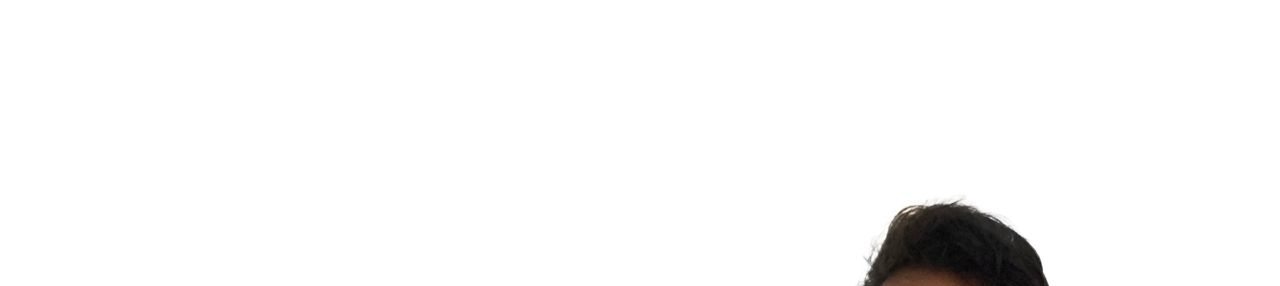
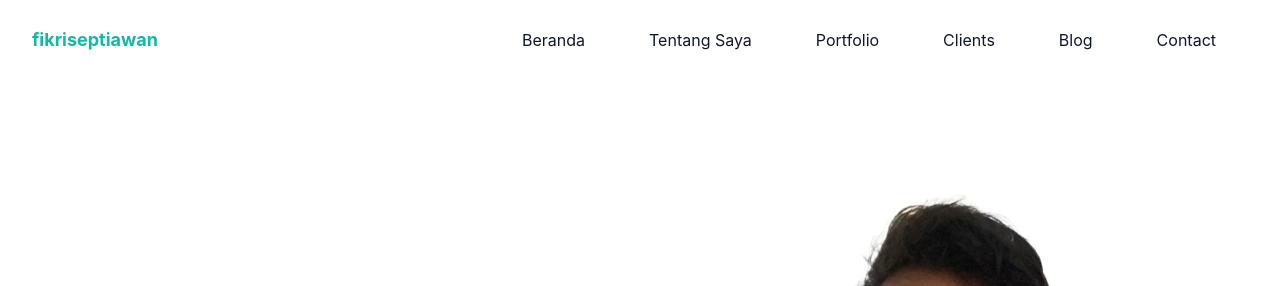
Before and after one commit to fisecode/portfolio-tailwind-css, a website: page index.html in a window 1280 px wide. Shown: the top 286 px of the page. Drawn offline with Linux system fonts and the light colour scheme.

Commit message:
Header Section

```diff
--- a/index.html
+++ b/index.html
@@ -8,6 +8,90 @@
     <link rel="stylesheet" href="dist/output.css" />
   </head>
   <body>
+    <!-- Header Start -->
+    <header
+      class="absolute top-0 left-0 z-10 flex w-full items-center bg-transparent"
+    >
+      <div class="container">
+        <div class="relative flex items-center justify-between">
+          <div class="px-4">
+            <a href="#home" class="block py-6 text-lg font-bold text-primary"
+              >fikriseptiawan</a
+            >
+          </div>
+          <div class="flex items-center px-4">
+            <button
+              id="hamburger"
+              name="hamburger"
+              type="button"
+              class="absolute right-4 block lg:hidden"
+            >
+              <span
+                class="hamburger-line origin-top-left transition duration-300 ease-in-out"
+              ></span>
+              <span
+                class="hamburger-line transition duration-300 ease-in-out"
+              ></span>
+              <span
+                class="hamburger-line origin-bottom-left transition duration-300 ease-in-out"
+              ></span>
+            </button>
+
+            <nav
+              id="nav-menu"
+              class="absolute right-4 top-full hidden w-full max-w-[250px] rounded-lg bg-white py-5 shadow-lg lg:static lg:block lg:max-w-full lg:rounded-none lg:bg-transparent lg:shadow-none"
+            >
+              <ul class="block lg:flex">
+                <li class="group">
+                  <a
+                    href="#home"
+                    class="mx-8 flex py-2 text-base text-dark group-hover:text-primary"
+                    >Beranda</a
+                  >
+                </li>
+                <li class="group">
+                  <a
+                    href="#about"
+                    class="mx-8 flex py-2 text-base text-dark group-hover:text-primary"
+                    >Tentang Saya</a
+                  >
+                </li>
+                <li class="group">
+                  <a
+                    href="#portfolio"
+                    class="mx-8 flex py-2 text-base text-dark group-hover:text-primary"
+                    >Portfolio</a
+                  >
+                </li>
+                <li class="group">
+                  <a
+                    href="#clients"
+                    class="mx-8 flex py-2 text-base text-dark group-hover:text-primary"
+                    >Clients</a
+                  >
+                </li>
+                <li class="group">
+                  <a
+                    href="#blog"
+                    class="mx-8 flex py-2 text-base text-dark group-hover:text-primary"
+                    >Blog</a
+                  >
+                </li>
+                <li class="group">
+                  <a
+                    href="#contact"
+                    class="mx-8 flex py-2 text-base text-dark group-hover:text-primary"
+                    >Contact</a
+                  >
+                </li>
+              </ul>
+            </nav>
+          </div>
+        </div>
+      </div>
+    </header>
+    <!-- Header End -->
+
     <!-- Hero Section Start -->
     <section id="home" class="pt-36">
       <div class="container">
@@ -191,5 +275,7 @@
       </div>
     </section>
     <!-- About Section End -->
+
+    <script src="dist/js/script.js"></script>
   </body>
 </html>
--- a/src/input.css
+++ b/src/input.css
@@ -1,3 +1,28 @@
 @tailwind base;
 @tailwind components;
 @tailwind utilities;
+
+body {
+  font-family: "Inter", sans-serif;
+}
+
+.navbar-fixed {
+  @apply fixed z-[9999] bg-white bg-opacity-70 backdrop-blur-[5px];
+  box-shadow: inset 0 -1px 0 0 rgba(0, 0, 0, 0.1);
+}
+
+.hamburger-line {
+  @apply my-2 block h-[2px] w-[30px] bg-dark;
+}
+
+.hamburger-active > span:nth-child(1) {
+  @apply rotate-45;
+}
+
+.hamburger-active > span:nth-child(2) {
+  @apply scale-0;
+}
+
+.hamburger-active > span:nth-child(3) {
+  @apply -rotate-45;
+}
```
Also changed, not shown: dist/js/script.js (added), dist/output.css.
